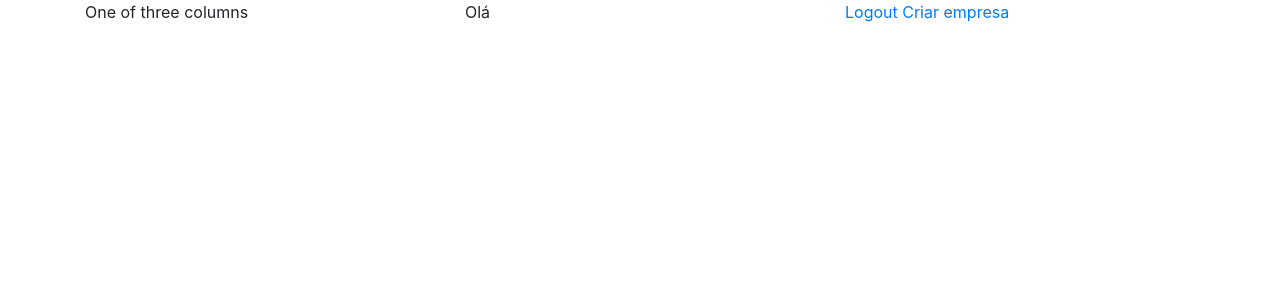
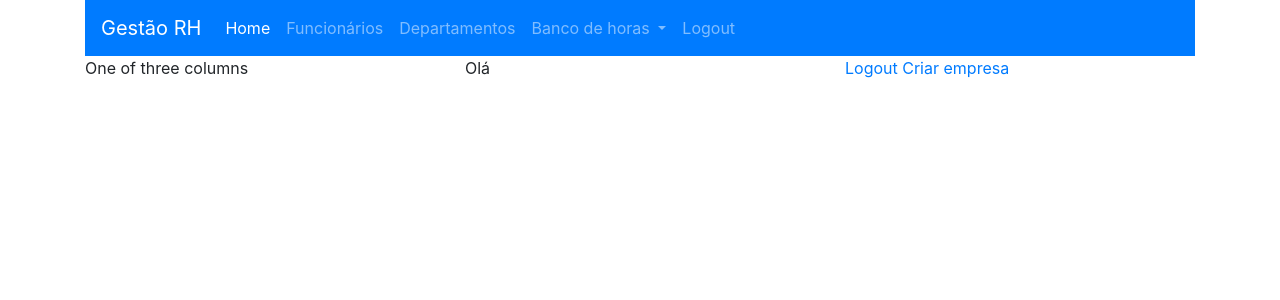
Before and after one commit to anderson9212/gestao_rh, a Django app: page / in a window 1280 px wide. Shown: the top 300 px of the page. Run offline with Django 3.2, Linux system fonts and the light colour scheme; the visitor is signed in with stand-in values (Sample User, id 1); parts of the project's set-up code (start-up, migrations or seed data) failed here and were passed over; some libraries are stand-ins or nearby versions.

Commit message:
melhorias

```diff
--- a/apps/empresas/views.py
+++ b/apps/empresas/views.py
@@ -1,7 +1,5 @@
 from django.http import HttpResponse
-from django.shortcuts import render
 from django.views.generic.edit import CreateView, UpdateView
-
 from apps.empresas.models import Empresa
 
 
--- a/templates/base.html
+++ b/templates/base.html
@@ -11,7 +11,12 @@
 </head>
 <body>
     <div class="container">
+        {% include 'menu.html' %}
         {% block main %} {% endblock %}
     </div>
+
+    <script src="https://code.jquery.com/jquery-3.3.1.slim.min.js"></script>
+    <script src="https://cdnjs.cloudflare.com/ajax/libs/popper.js/1.14.6/umd/popper.min.js"></script>
+    <script src="{% static 'bootstrap/js/bootstrap.js' %}"></script>
 </body>
 </html>
--- /dev/null
+++ b/templates/menu.html
@@ -0,0 +1,37 @@
+{% load i18n %}
+<nav class="navbar navbar-expand-lg navbar-dark bg-primary">
+    <a class="navbar-brand" href="{% url 'home' %}">{% trans "Gestão RH" %}</a>
+    <button class="navbar-toggler" type="button" data-toggle="collapse"
+            data-target="#navbarNavDropdown" aria-controls="navbarNavDropdown"
+            aria-expanded="false" aria-label="Toggle navigation">
+        <span class="navbar-toggler-icon"></span>
+    </button>
+    <div class="collapse navbar-collapse" id="navbarNavDropdown">
+        <ul class="navbar-nav">
+            <li class="nav-item active">
+                <a class="nav-link" href="{% url 'home' %}">Home <span class="sr-only">(current)</span></a>
+            </li>
+            <li class="nav-item">
+                <a class="nav-link" href="{% url 'list_funcionarios' %}">Funcionários</a>
+            </li>
+            <li class="nav-item">
+                <a class="nav-link" href="{% url 'list_departamentos' %}">Departamentos</a>
+            </li>
+            <li class="nav-item dropdown">
+                <a class="nav-link dropdown-toggle" href="#" id="navbarDropdownMenuLink" role="button"
+                   data-toggle="dropdown" aria-haspopup="true" aria-expanded="false">
+                    Banco de horas
+                </a>
+                <div class="dropdown-menu" aria-labelledby="navbarDropdownMenuLink">
+                    <a class="dropdown-item" href="{% url 'list_hora_extra' %}">Gerenciar banco de horas</a>
+                    <a class="dropdown-item" href="{% url 'create_registro_hora_extra' %}">Novo</a>
+                    <a class="dropdown-item" href="{% url 'exportar_csv' %}">Exportar para CSV</a>
+                    <a class="dropdown-item" href="{% url 'exportar_excel' %}">Exportar para Excel</a>
+                </div>
+            </li>
+            <li class="nav-item">
+                <a class="nav-link" href="{% url 'logout' %}">Logout</a>
+            </li>
+        </ul>
+    </div>
+</nav>
```
